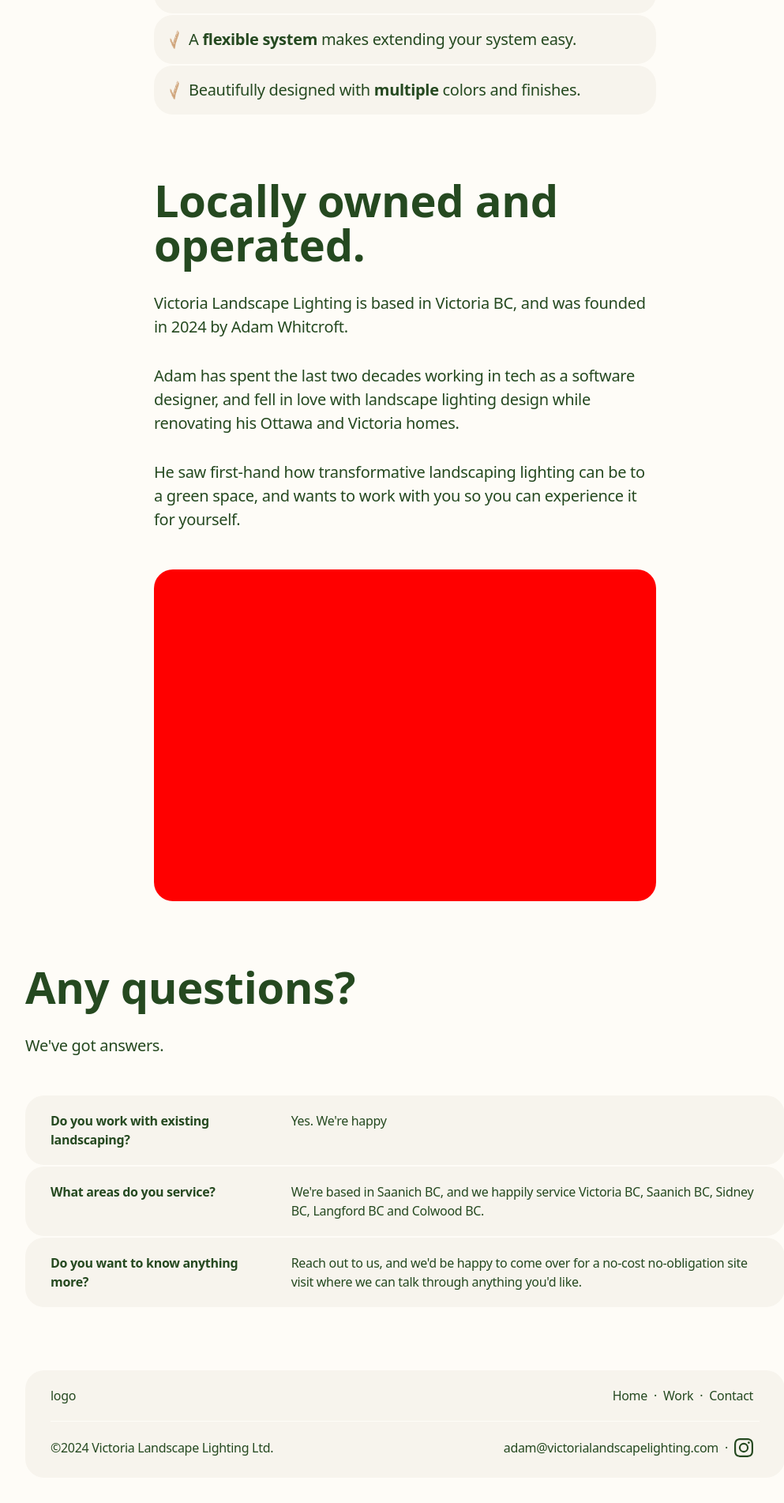
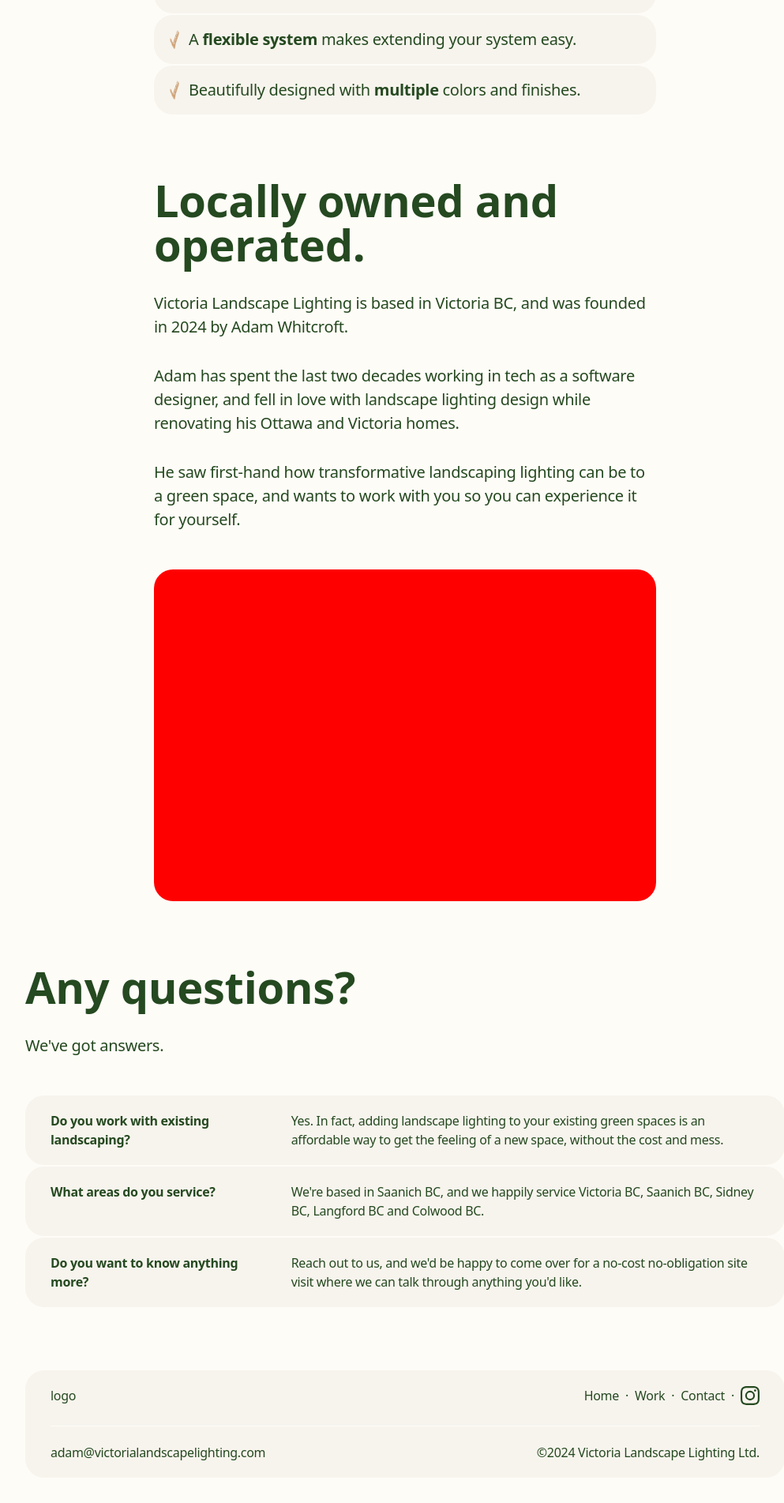
Before and after one commit to VictoriaLandscapeLighting/victorialandscapelighting.github.io, a Jekyll site: the page built from index.md, in a window 1280 px wide. Shown: the part 3057-4960 px from the top of the page at 79% size, without its empty margins (127-1120 px from the left). Built offline with Jekyll 4.4.1, drawn with Linux system fonts in a browser that asks for light colours.

Commit message:
stubbing out faq

```diff
--- a/_data/home/faqs.yml
+++ b/_data/home/faqs.yml
@@ -2,7 +2,7 @@ faqs-title: Any questions?
 faqs-description: We've got answers.
 questions:
  - question: Do you work with existing landscaping?
-   answer: Yes. We're happy
+   answer: Yes. In fact, adding landscape lighting to your existing green spaces is an affordable way to get the feeling of a new space, without the cost and mess.
  - question: What areas do you service?
    answer: We're based in Saanich BC, and we happily service Victoria BC, Saanich BC, Sidney BC, Langford BC and Colwood BC.
  - question: Do you want to know anything more?
--- a/_includes/footer.html
+++ b/_includes/footer.html
@@ -13,32 +13,27 @@
                                 {{ item.title | capitalize }}
                             </a>
                         </li>
-                        {% unless forloop.last %}
-                        <li aria-hidden="true">&middot;</li>
-                        {% endunless %}
+                        <li aria-hidden="true" class="middot">&middot;</li>
                         {% endfor %}
+                        <li class="instagram">
+                            <a href="">{% include svgs/instagram.svg %}</a>
+                        </li>
                     </ul>
                 </nav>
             </div>
         </div>
         <hr />
-        <div class="grid-container">
+        <div class="grid-container footer-bottom-row">
             <div class="colspan-3">
+                <p>
+                    <a href="">adam@victorialandscapelighting.com</a>
+                </p>
+            </div>
+            <div class="colspan-3 align-right copyright">
                 <p>
                     &copy;2024 Victoria Landscape Lighting Ltd.
                 </p>
             </div>
-            <div class="colspan-3 align-right">
-                <ul>
-                    <li>
-                        <a href="">adam@victorialandscapelighting.com</a>
-                    </li>
-                    <li aria-hidden="true">&middot;</li>
-                    <li>
-                        <a href="">{% include svgs/instagram.svg %}</a>
-                    </li>
-                </ul>
-            </div>
         </div>
     </div>
 </footer>
--- a/_sass/_extends.scss
+++ b/_sass/_extends.scss
@@ -5,7 +5,7 @@
     position: relative;
 
     @media screen and (max-width: $breakpoint-small) {
-        padding: 0 2em;
+        padding: 0 1.5em;
     }
 }
 
--- a/_sass/_variables.scss
+++ b/_sass/_variables.scss
@@ -21,4 +21,5 @@ $corner-radius--large: 24px;
 
 /* Responsive */
 
+$breakpoint-large: 820px;
 $breakpoint-small: 640px;
--- a/_sass/components/_footer.scss
+++ b/_sass/components/_footer.scss
@@ -5,6 +5,18 @@ footer {
         background: $brand-tertiary;
         border-radius: $corner-radius--large;
         margin-bottom: 2em;
+
+        @media screen and (max-width: $breakpoint-small) {
+            margin-bottom: 1.5em;
+        }
+    }
+
+    .grid-container {
+        /// Override our grid layout to block
+        /// when we get to tablet size
+        @media screen and (max-width: $breakpoint-large) {
+            display: block;
+        }
     }
 
     .align-right {
@@ -32,16 +44,44 @@ footer {
         padding: 0;
         margin: 0;
         display: flex;
+
+        @media screen and (max-width: $breakpoint-large) {
+            display: block;
+            margin-top: 1em;
+        }
+    }
+
+    li {
+        margin-left: .5em;
+
+        @media screen and (max-width: $breakpoint-large) {
+            margin: 0;
+        }
     }
 
     a {
-        margin: 0 0.5em;
         text-decoration: none;
         color: $brand-primary;
+
+        @media screen and (max-width: $breakpoint-large) {
+            margin: 0;
+        }
     }
 
     svg {
         fill: $brand-primary;
     }
 
+    .middot {
+        @media screen and (max-width: $breakpoint-large) {
+            display: none;
+        }
+    }
+
+    .instagram,
+    .copyright {
+        @media screen and (max-width: $breakpoint-large) {
+            margin-top: 1em;
+        }
+    }
 }
```
